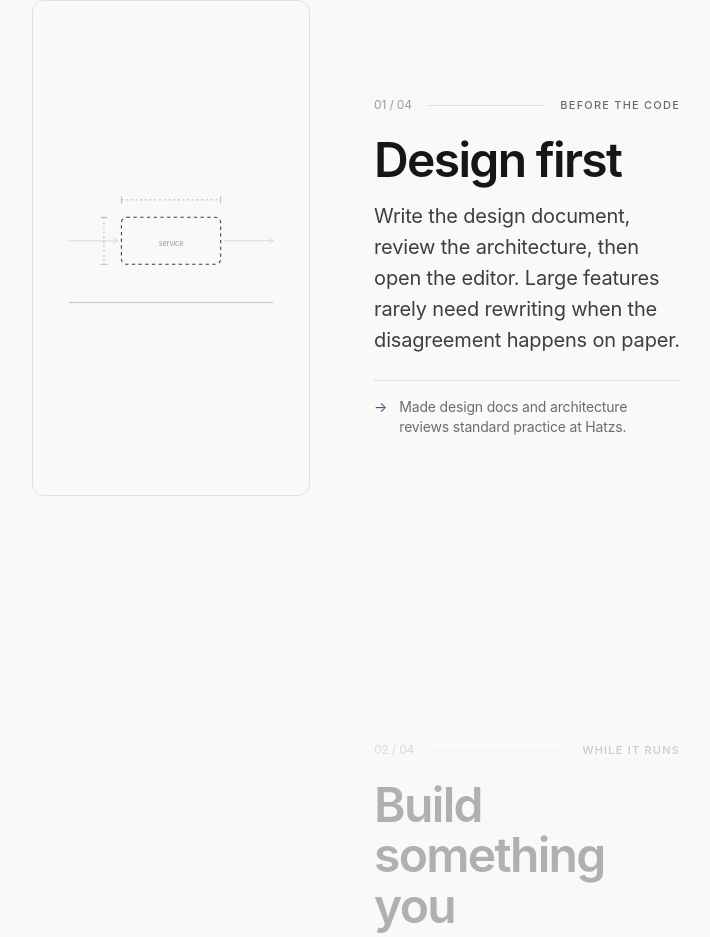
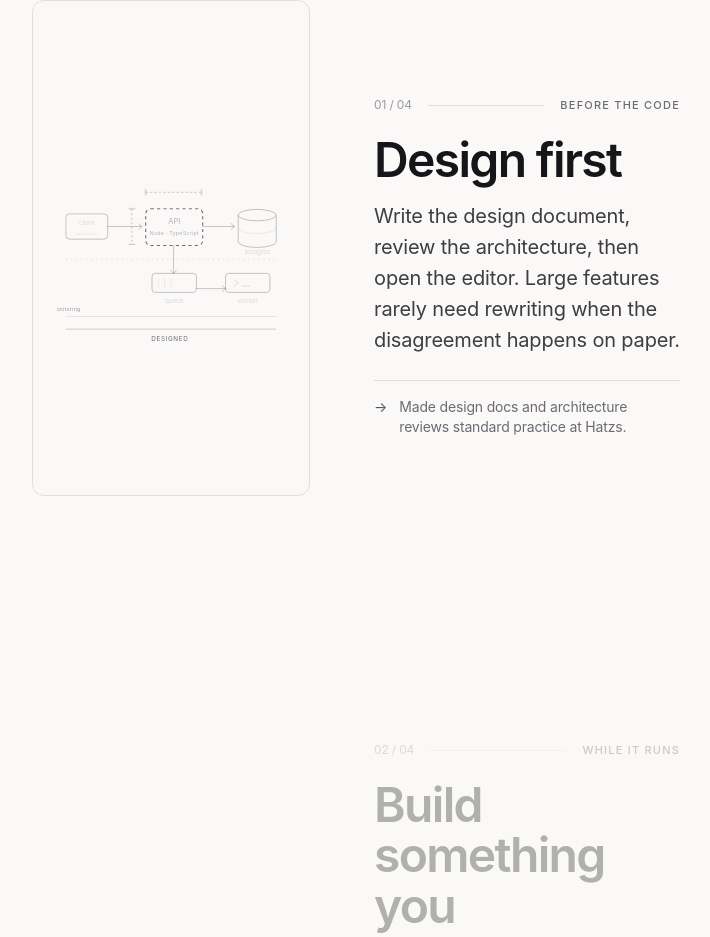
Before and after one commit to wasaybuilds/portfolio, an Astro site: page / in a window 1280 px wide. Shown: the part 4802-5739 px from the top of the page, without its empty margins (400-1110 px from the left). Built offline with nearby package versions, Linux system fonts and the light colour scheme; Astro itself is replaced by a stand-in of ours.

Commit message:
Draw the real system in the Approach diagram
The graphic was a box labelled "service" with two arrows — the section's whole
argument rests on it, and it was saying nothing.

It now shows the system Abdul actually builds: a client, a Node/TypeScript API,
Postgres, and a job queue with a worker behind it, under a monitoring trace.
Each state changes the drawing rather than just fading a layer:

  designed    everything dimmed to a plan, dimension marks, dashed API outline
  observed    solid, dashes travelling along every edge, live trace
  diagnosed   the queue-to-worker edge drops out, the worker greys, a fault
              badge lands on the broken edge, and the trace spikes then flattens
  handed over traffic restored, trace quieter, a checked document beside it

Traffic is a stroke-dashoffset animation on the edges, so nothing moves in
layout and it stays on the compositor. It runs only in the two states where
traffic is actually flowing, driven by the state attribute rather than a class
from script, and stops entirely under reduce-motion.

Labels moved from inline styles into the stylesheet so they inherit the theme
tokens and stay legible when the palette inverts.

```diff
--- a/src/components/SystemStory.astro
+++ b/src/components/SystemStory.astro
@@ -2,67 +2,114 @@
 /**
  * The graphic half of the Approach section: one system, drawn four times.
  *
- * This is the "sticky graphic, stepper text" pattern — the graphic stays put
- * while the text scrolls past, and it changes state as each step arrives. The
- * scroll maps onto something the story already has: the life of a service,
- * from drawing to handover. That binding is the whole point; a pinned panel
- * whose scroll drives nothing is just a slow page.
+ * "Sticky graphic, stepper text" — the graphic stays put while the text
+ * scrolls past, changing state as each step arrives. The scroll maps onto
+ * something the story already has: the life of a service, from drawing to
+ * handover. That binding is the point; a pinned panel whose scroll drives
+ * nothing is just a slow page.
  *
- * State is set by `data-state` on the root, from 0 to 3, and everything else
- * is CSS. Nothing here animates on a timer.
+ * The system drawn here is the one Abdul actually builds — a client, an API,
+ * Postgres, and a job queue with a worker behind it, under a monitoring
+ * trace. An abstract box would have been easier and would have said nothing.
+ *
+ * State is `data-state` on the root, 0–3. Everything else is CSS: no timers,
+ * no per-frame JavaScript. The only motion is a dash animation on the edges,
+ * which runs solely in the states where traffic is actually flowing.
  */
 ---
 
 <div class="system-story" data-state="0">
-  <svg viewBox="0 0 340 250" fill="none" aria-hidden="true" class="w-full">
-    <!-- ── Blueprint dimension marks: only while it is being designed ── -->
-    <g class="layer layer--plan" stroke="currentColor" stroke-width="1" opacity="0.5">
-      <path d="M96 52h148" stroke-dasharray="3 4" />
-      <path d="M96 47v10M244 47v10" />
-      <path d="M70 78v70" stroke-dasharray="3 4" />
-      <path d="M65 78h10M65 148h10" />
+  <svg viewBox="0 0 360 300" fill="none" aria-hidden="true" class="w-full">
+    <!-- ── Blueprint marks: only while it is being designed ── -->
+    <g class="layer layer--plan" stroke="currentColor" stroke-width="0.9">
+      <path d="M140 62h88" stroke-dasharray="3 4" />
+      <path d="M140 57v10M228 57v10" />
+      <path d="M118 88v56" stroke-dasharray="3 4" />
+      <path d="M113 88h10M113 144h10" />
+      <path d="M14 168h332" stroke-dasharray="2 6" opacity="0.5" />
     </g>
 
-    <!-- ── The service itself ── -->
-    <rect
-      class="service"
-      x="96"
-      y="78"
-      width="148"
-      height="70"
-      rx="8"
-      stroke="currentColor"
-      stroke-width="1.6"
-    />
-    <text
-      x="170"
-      y="118"
-      text-anchor="middle"
-      dominant-baseline="middle"
-      class="service__label"
-      style="font-family: var(--font-mono), monospace; font-size: 11px;"
-    >service</text>
-
-    <!-- ── Traffic in and out: solid once it is running ── -->
-    <g class="layer layer--flow" stroke="currentColor" stroke-width="1.4" stroke-linecap="round">
-      <path d="M18 113h72" />
-      <path d="M84 108.5 90 113l-6 4.5" stroke-linejoin="round" />
-      <path d="M250 113h72" />
-      <path d="M316 108.5 322 113l-6 4.5" stroke-linejoin="round" />
+    <!-- ── Edges. Dash animation runs only where traffic flows. ── -->
+    <g class="edges" stroke="currentColor" stroke-width="1.4" stroke-linecap="round">
+      <path class="edge" d="M80 116h54" />
+      <path class="edge" d="M230 116h50" />
+      <path class="edge" d="M184 146v44" />
+      <path class="edge edge--fragile" d="M220 214h46" />
     </g>
 
-    <!-- ── The monitoring trace along the bottom ── -->
-    <g class="layer layer--monitor">
-      <path
-        class="trace trace--flat"
-        d="M18 205h304"
-        stroke="currentColor"
-        stroke-width="1.2"
-        opacity="0.35"
-      />
+    <!-- Arrowheads, static so they do not flicker with the dash animation. -->
+    <g class="layer layer--flow" stroke="currentColor" stroke-width="1.4" stroke-linejoin="round" stroke-linecap="round">
+      <path d="M129 111.5 134 116l-5 4.5" />
+      <path d="M275 111.5 280 116l-5 4.5" />
+      <path d="M179.5 185 184 190l4.5-5" />
+      <path d="M261 209.5 266 214l-5 4.5" />
+    </g>
+
+    <!-- ── Client ── -->
+    <g class="node">
+      <rect x="14" y="96" width="66" height="40" rx="6" stroke="currentColor" stroke-width="1.5" />
+      <path d="M30 128h34" stroke="currentColor" stroke-width="1" opacity="0.45" />
+      <text x="47" y="113" class="node__label">client</text>
+    </g>
+
+    <!-- ── API service ── -->
+    <g class="node node--api">
+      <rect class="service" x="140" y="88" width="90" height="58" rx="8" stroke="currentColor" stroke-width="1.7" />
+      <text x="185" y="112" class="node__label node__label--strong">API</text>
+      <text x="185" y="129" class="node__sub">Node · TypeScript</text>
+    </g>
+
+    <!-- ── Postgres ── -->
+    <g class="node">
+      <ellipse cx="316" cy="98" rx="30" ry="9" stroke="currentColor" stroke-width="1.5" />
+      <path d="M286 98v42a30 9 0 0 0 60 0V98" stroke="currentColor" stroke-width="1.5" />
+      <path d="M286 118a30 9 0 0 0 60 0" stroke="currentColor" stroke-width="1" opacity="0.4" />
+      <text x="316" y="160" class="node__label">postgres</text>
+    </g>
+
+    <!-- ── Queue ── -->
+    <g class="node">
+      <rect x="150" y="190" width="70" height="30" rx="5" stroke="currentColor" stroke-width="1.5" />
+      <g stroke="currentColor" stroke-width="1" opacity="0.45">
+        <path d="M160 198v14M170 198v14M180 198v14" />
+      </g>
+      <text x="185" y="236" class="node__label">queue</text>
+    </g>
+
+    <!-- ── Worker ── -->
+    <g class="node node--worker">
+      <rect x="266" y="190" width="70" height="30" rx="5" stroke="currentColor" stroke-width="1.5" />
+      <path d="M280 200l6 5-6 5M292 210h12" stroke="currentColor" stroke-width="1.2" stroke-linecap="round" stroke-linejoin="round" opacity="0.6" />
+      <text x="301" y="236" class="node__label">worker</text>
+    </g>
+
+    <!-- ── Fault badge, sitting on the edge that fails ── -->
+    <g class="layer layer--fault">
+      <circle cx="243" cy="214" r="10" fill="var(--paper)" />
+      <circle cx="243" cy="214" r="10" stroke="var(--accent)" stroke-width="1.5" />
+      <path d="M243 209v6" stroke="var(--accent)" stroke-width="1.6" stroke-linecap="round" />
+      <circle cx="243" cy="218.5" r="1.1" fill="var(--accent)" />
+    </g>
+
+    <!-- ── Handover document ── -->
+    <g class="layer layer--handover">
+      <path d="M286 28h30l12 12v40h-42z" fill="var(--paper)" stroke="currentColor" stroke-width="1.3" stroke-linejoin="round" />
+      <path d="M316 28v12h12" stroke="currentColor" stroke-width="1.3" stroke-linejoin="round" />
+      <g stroke="currentColor" stroke-width="1.1" stroke-linecap="round" opacity="0.6">
+        <path d="M294 52h20M294 60h26M294 68h14" />
+      </g>
+      <path d="M292 44l3 3 5-6" stroke="var(--accent)" stroke-width="1.5" stroke-linecap="round" stroke-linejoin="round" />
+    </g>
+
+    <!-- ── Monitoring strip ── -->
+    <g class="monitor">
+      <path d="M14 258h332" stroke="currentColor" stroke-width="1" opacity="0.18" />
+      <text x="14" y="250" class="node__sub" text-anchor="start">monitoring</text>
+
+      <path class="trace trace--flat" d="M14 278h332" stroke="currentColor" stroke-width="1.2" opacity="0.3" />
       <path
         class="trace trace--live"
-        d="M18 205h58l10-16 12 32 11-24 9 8h44l10-14 12 28 11-22 9 8h96"
+        d="M14 278h44l8-13 10 26 9-19 7 6h48l8-11 10 22 9-17 7 6h52l8-12 10 24 9-18 7 6h58"
         stroke="var(--accent)"
         stroke-width="1.6"
         stroke-linecap="round"
@@ -70,42 +117,20 @@
       />
       <path
         class="trace trace--fault"
-        d="M18 205h96l8-30 9 58 8-28h157"
-        stroke="currentColor"
+        d="M14 278h96l7-26 8 50 7-24h214"
+        stroke="var(--accent)"
         stroke-width="1.6"
         stroke-linecap="round"
         stroke-linejoin="round"
       />
     </g>
 
-    <!-- ── Fault marker ── -->
-    <g class="layer layer--fault">
-      <circle cx="170" cy="60" r="10" stroke="var(--accent)" stroke-width="1.5" />
-      <path d="M170 55v6" stroke="var(--accent)" stroke-width="1.6" stroke-linecap="round" />
-      <circle cx="170" cy="65.5" r="1" fill="var(--accent)" />
-    </g>
-
-    <!-- ── Handover: the document left behind ── -->
-    <g class="layer layer--handover" stroke="currentColor" stroke-width="1.3" stroke-linejoin="round">
-      <path d="M258 26h34l12 12v42h-46z" />
-      <path d="M292 26v12h12" />
-      <g stroke-width="1.1" opacity="0.7">
-        <path d="M266 48h24M266 56h30M266 64h18" />
-      </g>
-    </g>
-
-    <!-- ── Caption ── -->
-    <text
-      x="170"
-      y="236"
-      text-anchor="middle"
-      class="system-story__caption"
-      style="font-family: var(--font-mono), monospace; font-size: 10px; letter-spacing: 0.08em;"
-    >
-      <tspan class="cap cap--0" x="170">DESIGNED</tspan>
-      <tspan class="cap cap--1" x="170">OBSERVED</tspan>
-      <tspan class="cap cap--2" x="170">DIAGNOSED</tspan>
-      <tspan class="cap cap--3" x="170">HANDED OVER</tspan>
+    <!-- ── Caption. All tspans share x, so they overlap instead of running on. ── -->
+    <text x="180" y="296" text-anchor="middle" class="caption">
+      <tspan class="cap cap--0" x="180">DESIGNED</tspan>
+      <tspan class="cap cap--1" x="180">OBSERVED</tspan>
+      <tspan class="cap cap--2" x="180">DIAGNOSED</tspan>
+      <tspan class="cap cap--3" x="180">HANDED OVER</tspan>
     </text>
   </svg>
 </div>
@@ -117,22 +142,41 @@
 
   .layer,
   .trace,
-  .cap {
-    transition: opacity 0.55s cubic-bezier(0.16, 1, 0.3, 1);
+  .cap,
+  .node,
+  .edge {
+    transition:
+      opacity 0.55s cubic-bezier(0.16, 1, 0.3, 1),
+      stroke-dasharray 0.5s ease;
   }
 
-  .service {
-    transition:
-      stroke-dasharray 0.55s ease,
-      opacity 0.55s ease;
-  }
-
-  .service__label {
+  /* Type inside the drawing. Set here rather than inline so it inherits the
+     theme colours and stays legible when the palette inverts. */
+  .node__label,
+  .node__sub,
+  .caption {
+    font-family: var(--font-mono), ui-monospace, monospace;
+    text-anchor: middle;
     fill: var(--ink-faint);
     transition: fill 0.55s ease;
   }
+  .node__label {
+    font-size: 10px;
+  }
+  .node__label--strong {
+    font-size: 12px;
+  }
+  .node__sub {
+    font-size: 8.5px;
+    letter-spacing: 0.04em;
+  }
+  .caption {
+    font-size: 10px;
+    letter-spacing: 0.1em;
+    fill: var(--ink-muted);
+  }
 
-  /* Everything off by default; each state switches on what it needs. */
+  /* Off by default; each state switches on what it needs. */
   .layer--plan,
   .layer--fault,
   .layer--handover,
@@ -142,43 +186,59 @@
     opacity: 0;
   }
 
-  /* ── 0 · Before the code: a drawing, not a system ── */
+  /* Flow: dashes travelling along the edge read as traffic without moving any
+     element, so it stays on the compositor and costs nothing. */
+  @keyframes flow {
+    to {
+      stroke-dashoffset: -20;
+    }
+  }
+
+  /* Flow runs only in the states where traffic is actually moving, driven by
+     the state attribute rather than by an extra class from script. */
+  [data-state='1'] .edge,
+  [data-state='3'] .edge {
+    stroke-dasharray: 5 5;
+    animation: flow 1.1s linear infinite;
+  }
+
+  /* ── 0 · Before the code ── */
   [data-state='0'] .service {
     stroke-dasharray: 5 5;
   }
   [data-state='0'] .layer--plan {
-    opacity: 0.5;
+    opacity: 0.55;
   }
+  [data-state='0'] .node,
+  [data-state='0'] .edge,
   [data-state='0'] .layer--flow {
-    opacity: 0.18;
+    opacity: 0.3;
+  }
+  [data-state='0'] .node--api {
+    opacity: 0.75;
   }
   [data-state='0'] .cap--0 {
     opacity: 1;
   }
 
-  /* ── 1 · While it runs: traffic flowing, trace alive ── */
-  [data-state='1'] .service {
-    stroke-dasharray: 0 0;
-  }
-  [data-state='1'] .layer--flow {
-    opacity: 1;
-  }
+  /* ── 1 · While it runs ── */
   [data-state='1'] .trace--live {
     opacity: 1;
   }
-  [data-state='1'] .service__label {
+  [data-state='1'] .node__label--strong {
     fill: var(--ink);
   }
   [data-state='1'] .cap--1 {
     opacity: 1;
   }
 
-  /* ── 2 · When it breaks: one spike, then flat, and an alert ── */
-  [data-state='2'] .service {
-    stroke-dasharray: 0 0;
+  /* ── 2 · When it breaks ── */
+  [data-state='2'] .edge--fragile {
+    opacity: 0.25;
+    animation: none;
   }
-  [data-state='2'] .layer--flow {
-    opacity: 0.3;
+  [data-state='2'] .node--worker {
+    opacity: 0.4;
   }
   [data-state='2'] .trace--fault {
     opacity: 1;
@@ -190,20 +250,14 @@
     opacity: 1;
   }
 
-  /* ── 3 · After you leave: running, documented, someone else's now ── */
-  [data-state='3'] .service {
-    stroke-dasharray: 0 0;
-  }
-  [data-state='3'] .layer--flow {
-    opacity: 1;
-  }
+  /* ── 3 · After you leave ── */
   [data-state='3'] .trace--live {
-    opacity: 0.55;
+    opacity: 0.5;
   }
   [data-state='3'] .layer--handover {
     opacity: 1;
   }
-  [data-state='3'] .service__label {
+  [data-state='3'] .node__label--strong {
     fill: var(--ink);
   }
   [data-state='3'] .cap--3 {
@@ -214,9 +268,15 @@
     .layer,
     .trace,
     .cap,
-    .service,
-    .service__label {
+    .node,
+    .edge,
+    .node__label,
+    .caption {
       transition: none;
+    }
+    [data-state] .edge {
+      animation: none;
+      stroke-dasharray: 0;
     }
   }
 </style>
```
